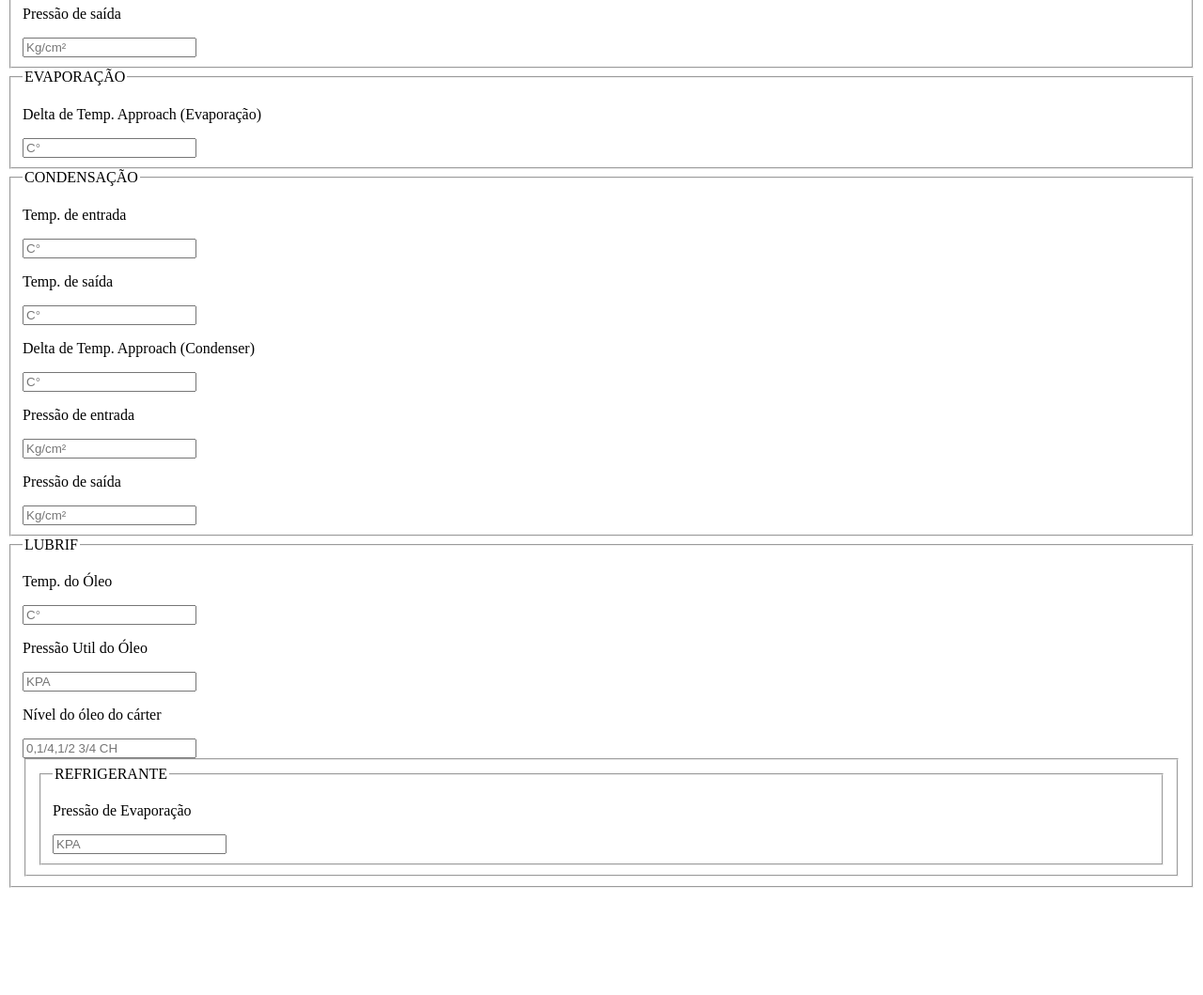
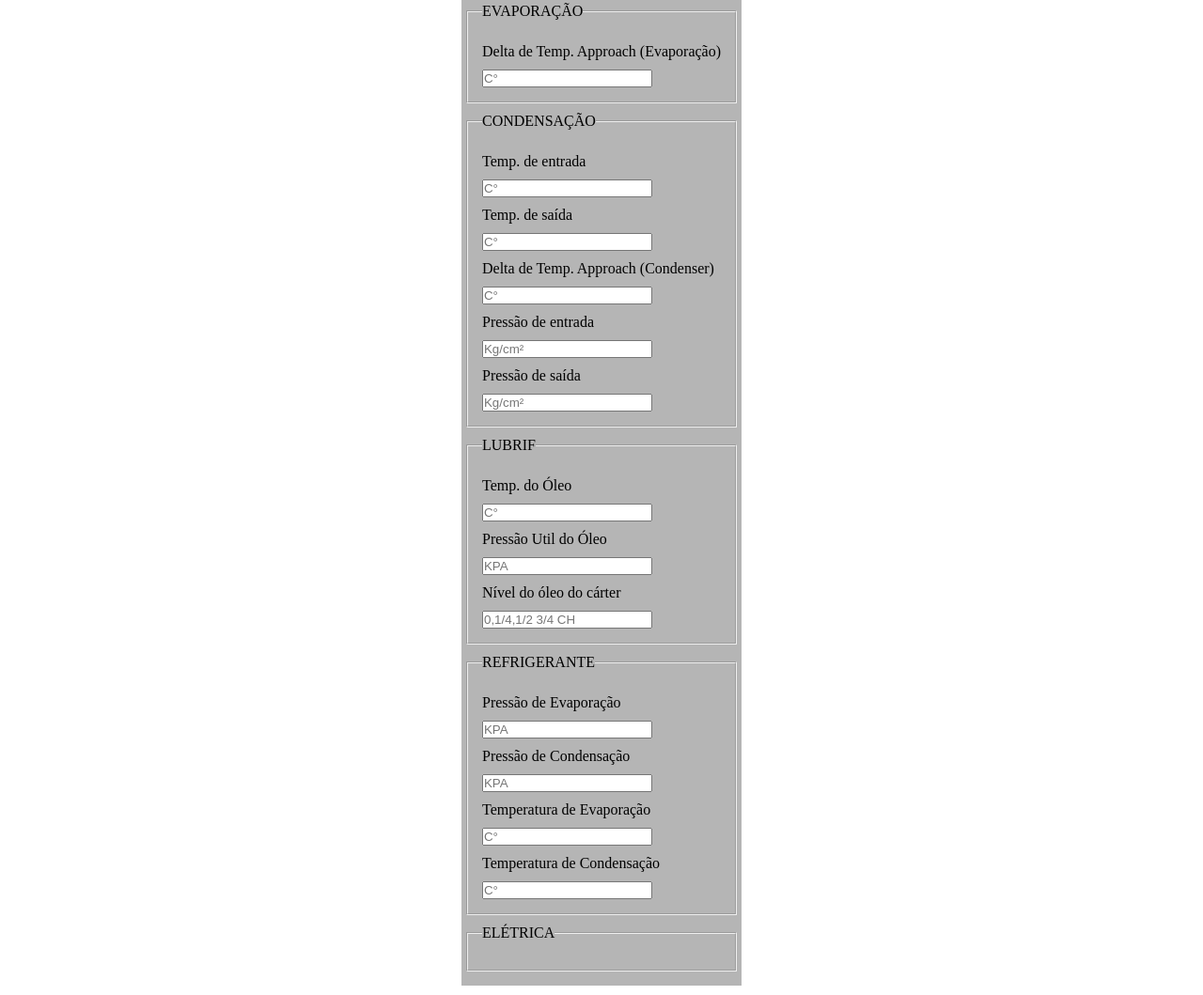
Before and after one commit to SansaoYago/Leitura-Diaria-Centrifuga, a plain HTML site: page index.html in a window 1280 px wide. Shown: the part 326-1385 px from the top of the page at 94% size. Before the commit the page ends 1279 px from the top, so only its background shows below. Drawn offline with Linux system fonts and the light colour scheme.

Commit message:
Update index.html
Completando campos Obrigatórios

```diff
--- a/index.html
+++ b/index.html
@@ -5,6 +5,44 @@
     <meta charset="UTF-8">
     <meta name="viewport" content="width=device-width, initial-scale=1.0">
     <title>Document</title>
+    <style>
+        * {
+            padding: 0;
+            margin: 0;
+            box-sizing: border-box;
+        }
+        body {
+            padding: 10px;
+        }
+
+        fieldset {
+            padding: 15px;
+
+            margin-bottom: 10px;
+        }
+
+        main {
+            width: fit-content;
+            margin: auto;
+            padding: 5px;
+            background-color: rgba(128, 128, 128, 0.582);
+        }
+
+        h1 {
+            font-size: 1em;
+            text-align: center;
+            padding: 4px 0px;
+        }
+
+        input[type="number"]:focus {
+            background-color: rgba(51, 234, 206, 0.399);
+        }
+
+        p {
+            padding: 10px 0px;
+        }
+
+    </style>
 </head>
 
 <body>
@@ -12,6 +50,7 @@
         <main>
             <h1>Leitura Dária de Rotina de Centrífugas</h1>
             <form>
+
                 <fieldset>
                     <legend>GELADA</legend>
                     <label for="inTemp-entrada-GEL">
@@ -87,6 +126,7 @@
                     </label>
                 </fieldset>
 
+
                 <fieldset>
                     <legend>LUBRIF</legend>
                     <label for="inTempOleo">
@@ -104,11 +144,11 @@
                     <label for="inNivel-oleo-carter">
                         <p>
                             Nível do óleo do cárter
-
                         </p>
-                        <input type="number" name="inNivel-oleo-carter" id="inNivel-oleo-carter" placeholder="0,1/4,1/2 3/4 CH">
+                        <input type="number" name="inNivel-oleo-carter" id="inNivel-oleo-carter"
+                            placeholder="0,1/4,1/2 3/4 CH">
                     </label>
-                <fieldset>
+                </fieldset>
 
                 <fieldset>
                     <legend>REFRIGERANTE</legend>
@@ -118,8 +158,31 @@
                         </p>
                         <input type="number" name="inPress-evap" id="inPress-evap" placeholder="KPA">
                     </label>
+                    <label for="inPress-cond">
+                        <p>
+                            Pressão de Condensação
+                        </p>
+                        <input type="number" name="inPress-cond" id="inPress-cond" placeholder="KPA">
+                    </label>
+                    <label for="inTemp-evap">
+                        <p>
+                            Temperatura de Evaporação
+                        </p>
+                        <input type="number" name="inTemp-evap" id="inTemp-evap" placeholder="C°">
+                    </label>
+                    <label for="inTemp-cond">
+                        <p>
+                            Temperatura de Condensação
+                        </p>
+                        <input type="number" name="inTemp-cond" id="inTemp-cond" placeholder="C°">
+                    </label>
+                </fieldset>
+
+                <fieldset>
+                    <legend>ELÉTRICA</legend>
 
                 </fieldset>
+
             </form>
         </main>
     </div>
```
